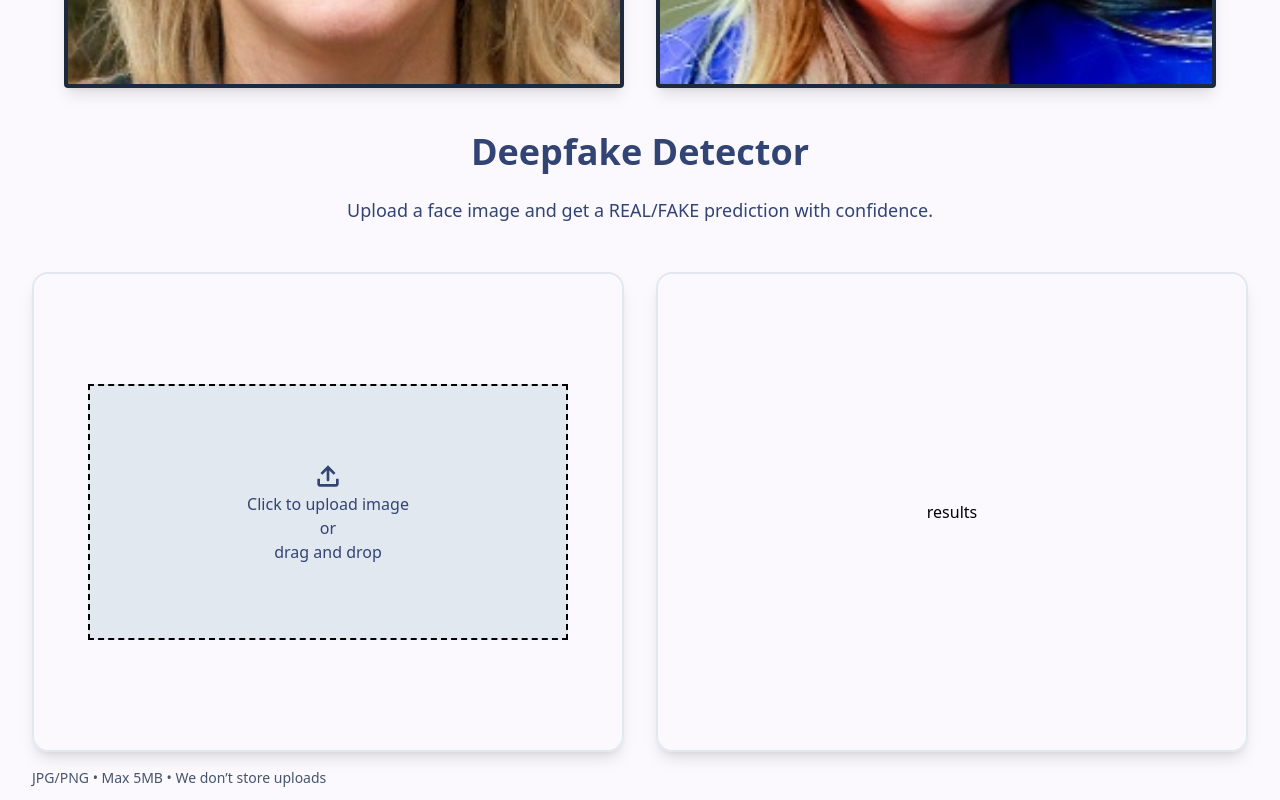
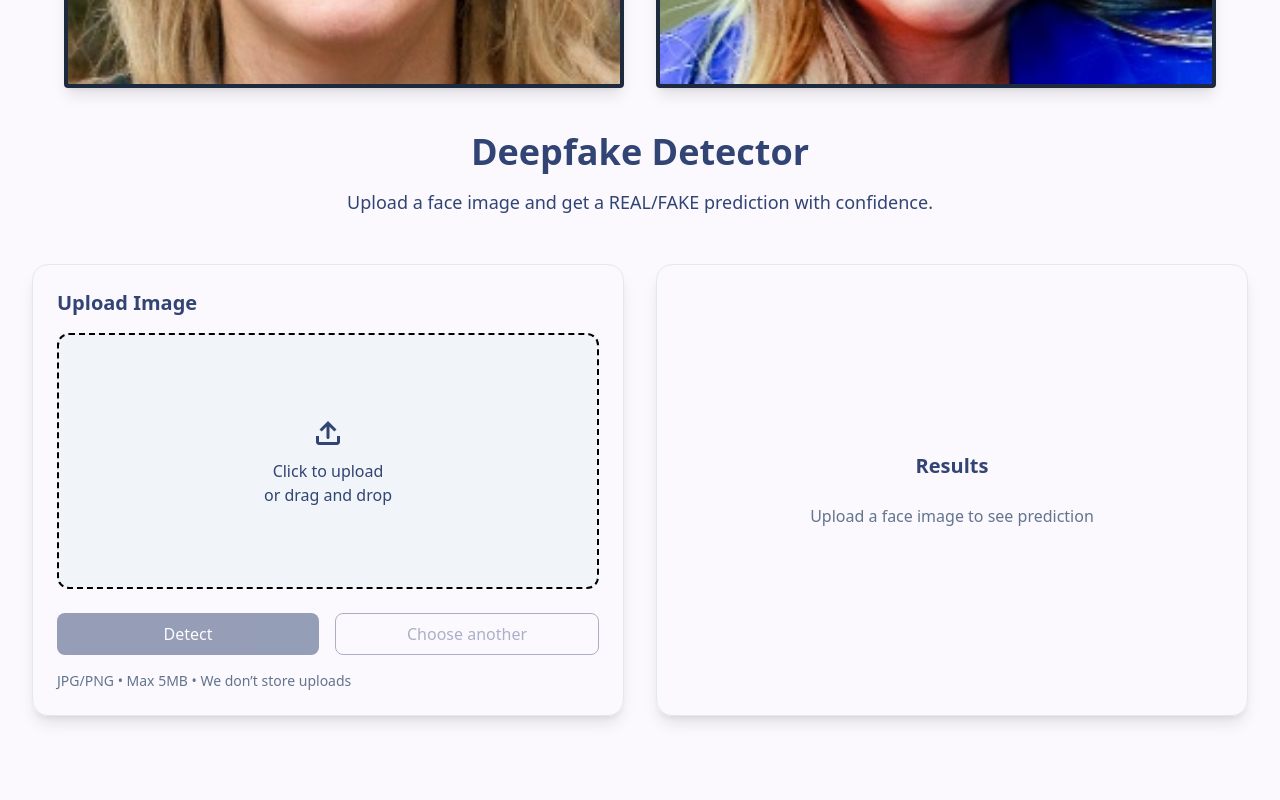
Before and after one commit to Eslam-Aly/fake-face-detector-client, a React (Vite) app: page / in a window 1280 px wide. Shown: the part 1500-2300 px from the top of the page. Built offline with nearby package versions, Linux system fonts and the light colour scheme.

Commit message:
refactor: enhance DeepFakeDetector component with improved file upload handling and result display; add loading and error states

```diff
--- a/src/components/DeepFakeDetector.tsx
+++ b/src/components/DeepFakeDetector.tsx
@@ -1,34 +1,184 @@
+import { useState } from "react";
 import { CgSoftwareUpload } from "react-icons/cg";
+import { FiTrash2 } from "react-icons/fi";
+
+type ResultState =
+  | { status: "idle" }
+  | { status: "loading" }
+  | { status: "success"; label: "REAL" | "FAKE"; confidence: number }
+  | { status: "error"; message: string };
 
 function DeepFakeDetector() {
+  const [file, setFile] = useState<File | null>(null);
+  const [previewUrl, setPreviewUrl] = useState<string | null>(null);
+  const [result, setResult] = useState<ResultState>({ status: "idle" });
+
+  const handleFileChange = (f: File | null) => {
+    if (!f) return;
+
+    if (!["image/jpeg", "image/png"].includes(f.type)) {
+      setResult({
+        status: "error",
+        message: "Only JPG or PNG files are allowed.",
+      });
+      return;
+    }
+
+    if (f.size > 5 * 1024 * 1024) {
+      setResult({ status: "error", message: "Max file size is 5MB." });
+      return;
+    }
+
+    setFile(f);
+    setPreviewUrl(URL.createObjectURL(f));
+    setResult({ status: "idle" });
+  };
+
+  const removeFile = () => {
+    setFile(null);
+    setPreviewUrl(null);
+    setResult({ status: "idle" });
+  };
+
+  const handleDetect = async () => {
+    if (!file) return;
+
+    setResult({ status: "loading" });
+
+    // TODO: replace with real API call
+    await new Promise((r) => setTimeout(r, 1200));
+
+    const isReal = Math.random() > 0.5;
+    setResult({
+      status: "success",
+      label: isReal ? "REAL" : "FAKE",
+      confidence: Math.floor(75 + Math.random() * 20),
+    });
+  };
+
   return (
-    <div className="p-8 min-h-screen bg-[#FBF9FE] ">
-      <div className="flex flex-col justify-center items-center mb-12 space-y-6">
+    <div className="p-8 min-h-screen bg-[#FBF9FE]">
+      {/* Title */}
+      <div className="flex flex-col items-center mb-12 space-y-4">
         <h2 className="text-4xl font-bold text-[#314473]">Deepfake Detector</h2>
         <p className="text-lg text-[#314473]">
           Upload a face image and get a REAL/FAKE prediction with confidence.
         </p>
       </div>
 
-      <div className="flex flex-row justify-center items-center space-x-8">
-        <div className="border-2 border-slate-200 w-1/2 rounded-2xl shadow-lg flex flex-col justify-center items-center h-120">
-          <div className="border-2 border-dashed w-120 bg-slate-200 h-64 flex flex-col justify-center items-center cursor-pointer hover:bg-[#9ECFFA] transition-all m-8">
-            <CgSoftwareUpload size={32} className="text-[#314473]" />
-            <p className="text-[#314473] text-center">
-              Click to upload image <br />
-              or <br />
-              drag and drop
-            </p>
+      {/* Cards */}
+      <div className="flex flex-row justify-center gap-8">
+        {/* Upload Card */}
+        <div className="w-1/2 rounded-2xl border border-slate-200 shadow-lg p-6">
+          <h3 className="text-xl font-semibold text-[#314473] mb-4">
+            Upload Image
+          </h3>
+
+          {!previewUrl ? (
+            <label className="border-2 border-dashed bg-slate-100 h-64 flex flex-col justify-center items-center cursor-pointer hover:bg-[#E6F2FF] transition rounded-xl">
+              <CgSoftwareUpload size={36} className="text-[#314473] mb-2" />
+              <p className="text-[#314473] text-center">
+                Click to upload
+                <br />
+                or drag and drop
+              </p>
+              <input
+                type="file"
+                accept="image/png,image/jpeg"
+                className="hidden"
+                onChange={(e) => handleFileChange(e.target.files?.[0] || null)}
+              />
+            </label>
+          ) : (
+            <div className="relative h-64 flex justify-center items-center bg-slate-100 rounded-xl">
+              <img
+                src={previewUrl}
+                alt="preview"
+                className="h-full object-contain rounded-lg"
+              />
+              <button
+                onClick={removeFile}
+                className="absolute top-2 right-2 bg-white p-2 rounded-full shadow hover:bg-red-50"
+              >
+                <FiTrash2 className="text-red-600" />
+              </button>
+            </div>
+          )}
+
+          {/* Actions */}
+          <div className="flex gap-4 mt-6">
+            <button
+              onClick={handleDetect}
+              disabled={!file || result.status === "loading"}
+              className="flex-1 bg-[#314473] text-white py-2 rounded-lg disabled:opacity-50 hover:bg-[#25365E]"
+            >
+              {result.status === "loading" ? "Analyzing..." : "Detect"}
+            </button>
+            <button
+              onClick={removeFile}
+              disabled={!file}
+              className="flex-1 border border-[#314473] text-[#314473] py-2 rounded-lg disabled:opacity-40"
+            >
+              Choose another
+            </button>
           </div>
+
+          <p className="text-sm text-slate-500 mt-4">
+            JPG/PNG • Max 5MB • We don’t store uploads
+          </p>
         </div>
 
-        <div className="border-2 border-slate-200 w-1/2 rounded-2xl shadow-lg h-120 flex flex-col justify-center items-center">
-          <h3>results</h3>
+        {/* Results Card */}
+        <div className="w-1/2 rounded-2xl border border-slate-200 shadow-lg p-6 flex flex-col justify-center items-center text-center">
+          <h3 className="text-xl font-semibold text-[#314473] mb-6">Results</h3>
+
+          {result.status === "idle" && (
+            <p className="text-slate-500">
+              Upload a face image to see prediction
+            </p>
+          )}
+
+          {result.status === "loading" && (
+            <p className="text-[#314473] animate-pulse">Analyzing image…</p>
+          )}
+
+          {result.status === "error" && (
+            <p className="text-red-600">{result.message}</p>
+          )}
+
+          {result.status === "success" && (
+            <>
+              <div
+                className={`px-6 py-2 rounded-lg text-white text-2xl font-bold mb-4 ${
+                  result.label === "REAL" ? "bg-green-600" : "bg-red-600"
+                }`}
+              >
+                {result.label}
+              </div>
+
+              <p className="text-lg mb-2">
+                Confidence: <strong>{result.confidence}%</strong>
+              </p>
+
+              <div className="w-full bg-slate-200 rounded-full h-3 mb-6">
+                <div
+                  className={`h-3 rounded-full ${
+                    result.label === "REAL" ? "bg-green-600" : "bg-red-600"
+                  }`}
+                  style={{ width: `${result.confidence}%` }}
+                />
+              </div>
+
+              <p className="text-sm text-slate-500 mb-2">
+                This tool provides probabilistic predictions, not certainty.
+              </p>
+              <p className="text-xs text-slate-400">
+                Model: Xception (Transfer Learning)
+              </p>
+            </>
+          )}
         </div>
       </div>
-      <p className="text-sm text-slate-600 mt-4">
-        JPG/PNG • Max 5MB • We don’t store uploads
-      </p>
     </div>
   );
 }
```
